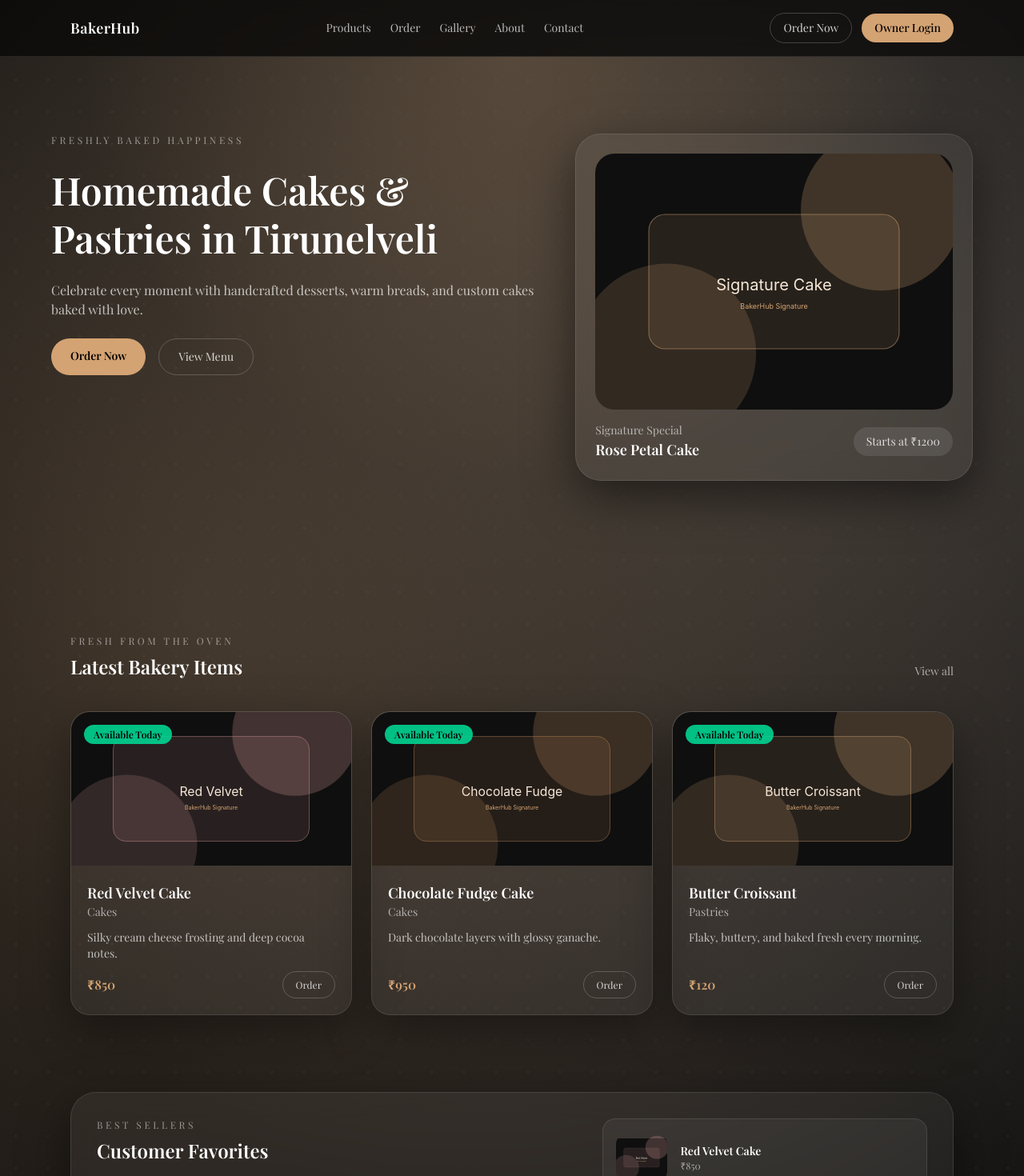
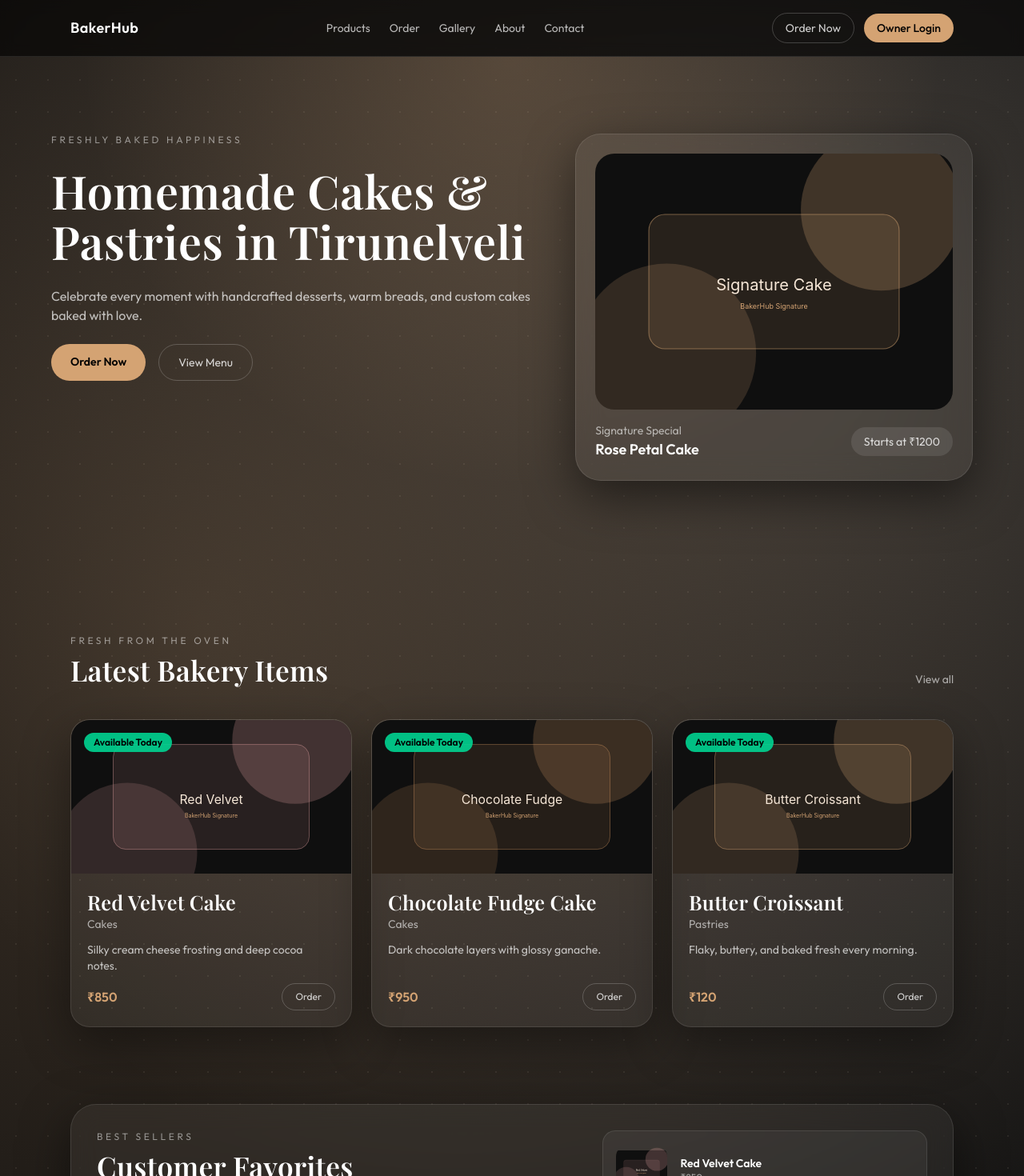
Before and after one commit to sureshkonar/BakerHub, a Next.js app: page / in a window 1280 px wide. Shown: the top 1470 px of the page at 80% size. Built offline with nearby package versions, Linux system fonts and the light colour scheme; a web font is replaced by a local one.

Commit message:
Refine typography with Playfair headings + Outfit body

```diff
--- a/src/app/globals.css
+++ b/src/app/globals.css
@@ -12,7 +12,8 @@
   --color-foreground: var(--foreground);
   --color-accent: var(--accent);
   --color-secondary: var(--secondary);
-  --font-sans: var(--font-playfair);
+  --font-sans: var(--font-outfit);
+  --font-heading: var(--font-playfair);
 }
 
 body {
@@ -24,7 +25,33 @@ body {
     radial-gradient(circle, rgba(246, 231, 215, 0.08) 1px, transparent 1px);
   background-size: 100% 100%, 100% 100%, 100% 100%, 40px 40px;
   color: var(--foreground);
-  font-family: var(--font-playfair), system-ui, -apple-system, sans-serif;
+  font-family: var(--font-outfit), system-ui, -apple-system, sans-serif;
+  line-height: 1.6;
+}
+
+h1,
+h2,
+h3,
+h4,
+h5,
+h6 {
+  font-family: var(--font-playfair), "Times New Roman", serif;
+  letter-spacing: 0.01em;
+}
+
+h1 {
+  font-size: clamp(2.5rem, 2rem + 2vw, 3.75rem);
+  line-height: 1.1;
+}
+
+h2 {
+  font-size: clamp(1.75rem, 1.4rem + 1vw, 2.5rem);
+  line-height: 1.2;
+}
+
+h3 {
+  font-size: clamp(1.25rem, 1.1rem + 0.6vw, 1.6rem);
+  line-height: 1.3;
 }
 
 * {
--- a/src/app/layout.tsx
+++ b/src/app/layout.tsx
@@ -1,11 +1,16 @@
 import type { Metadata } from "next";
-import { Playfair_Display } from "next/font/google";
+import { Playfair_Display, Outfit } from "next/font/google";
 import "./globals.css";
 import Navbar from "@/components/Navbar";
 import Footer from "@/components/Footer";
 
 const playfair = Playfair_Display({
   variable: "--font-playfair",
+  subsets: ["latin"],
+});
+
+const outfit = Outfit({
+  variable: "--font-outfit",
   subsets: ["latin"],
 });
 
@@ -21,7 +26,7 @@ export default function RootLayout({
 }>) {
   return (
     <html lang="en">
-      <body className={`${playfair.variable} antialiased`}>
+      <body className={`${playfair.variable} ${outfit.variable} antialiased`}>
         <Navbar />
         <main>{children}</main>
         <Footer />
```
